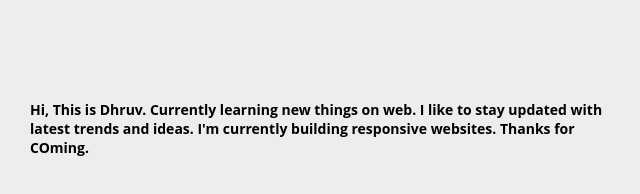
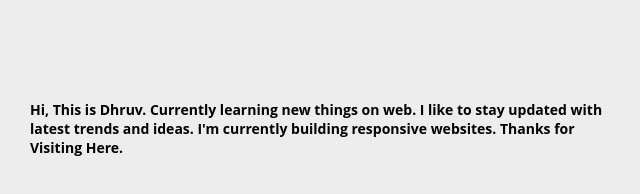
Before and after one commit to Dhruvmehta1311/CSS-Project-1, a plain HTML site: page index.html in a window 1280 px wide. Shown: the part 586-780 px from the top of the page, 0-640 px from the left. Drawn offline with nearby package versions, Linux system fonts and the light colour scheme.

Commit message:
Small Changes !

```diff
--- a/index.html
+++ b/index.html
@@ -33,7 +33,7 @@
             <h1>EARN</h1>
         </div>
         <div id="left-bottom">
-            <p>Hi, This is Dhruv. Currently learning new things on web. I like to stay updated with latest trends and ideas. I'm currently building responsive websites. Thanks for COming.</p>
+            <p>Hi, This is Dhruv. Currently learning new things on web. I like to stay updated with latest trends and ideas. I'm currently building responsive websites. Thanks for Visiting Here.</p>
         </div>
         <div id="right">
             <video src="./video.mp4" autoplay muted loop></video>
```
